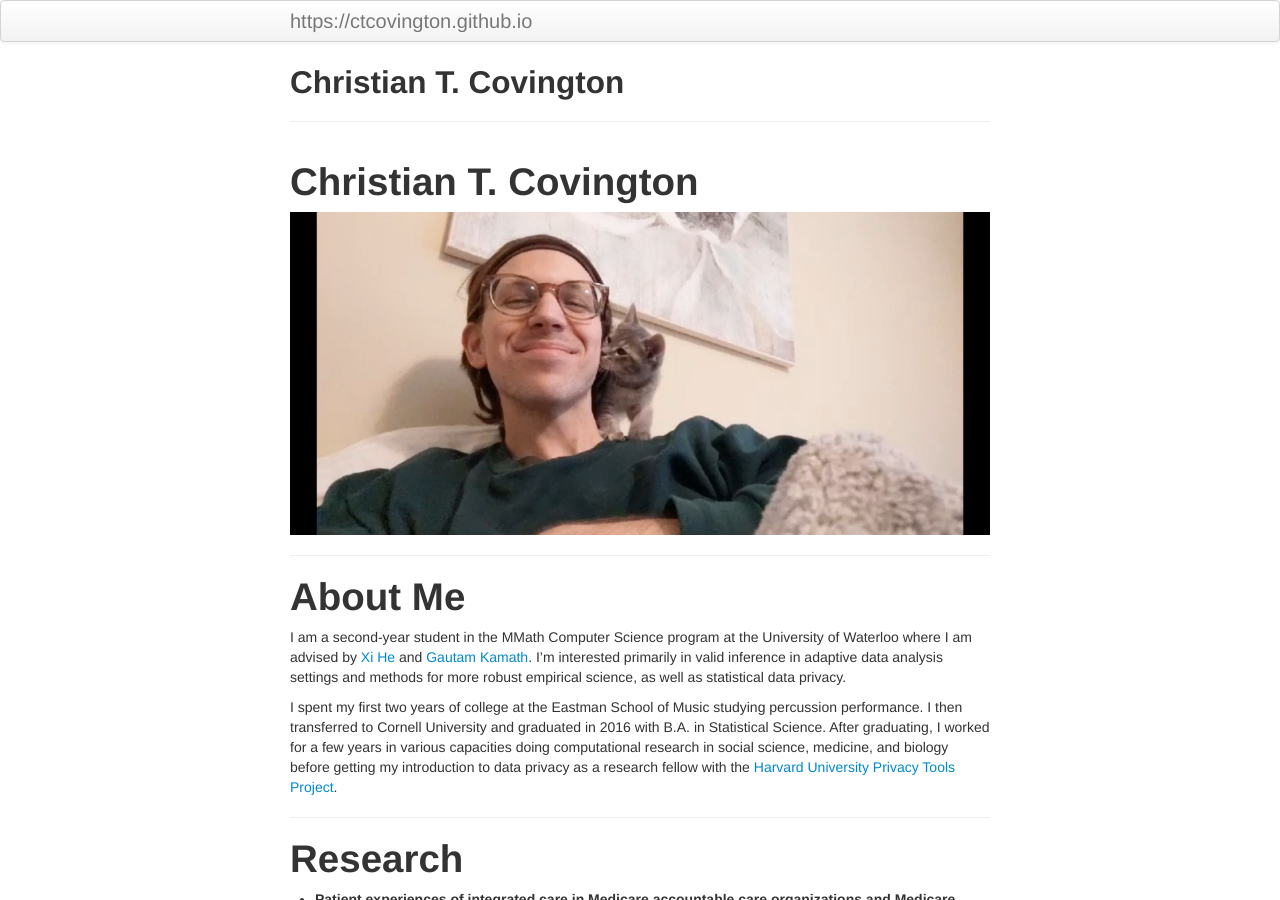
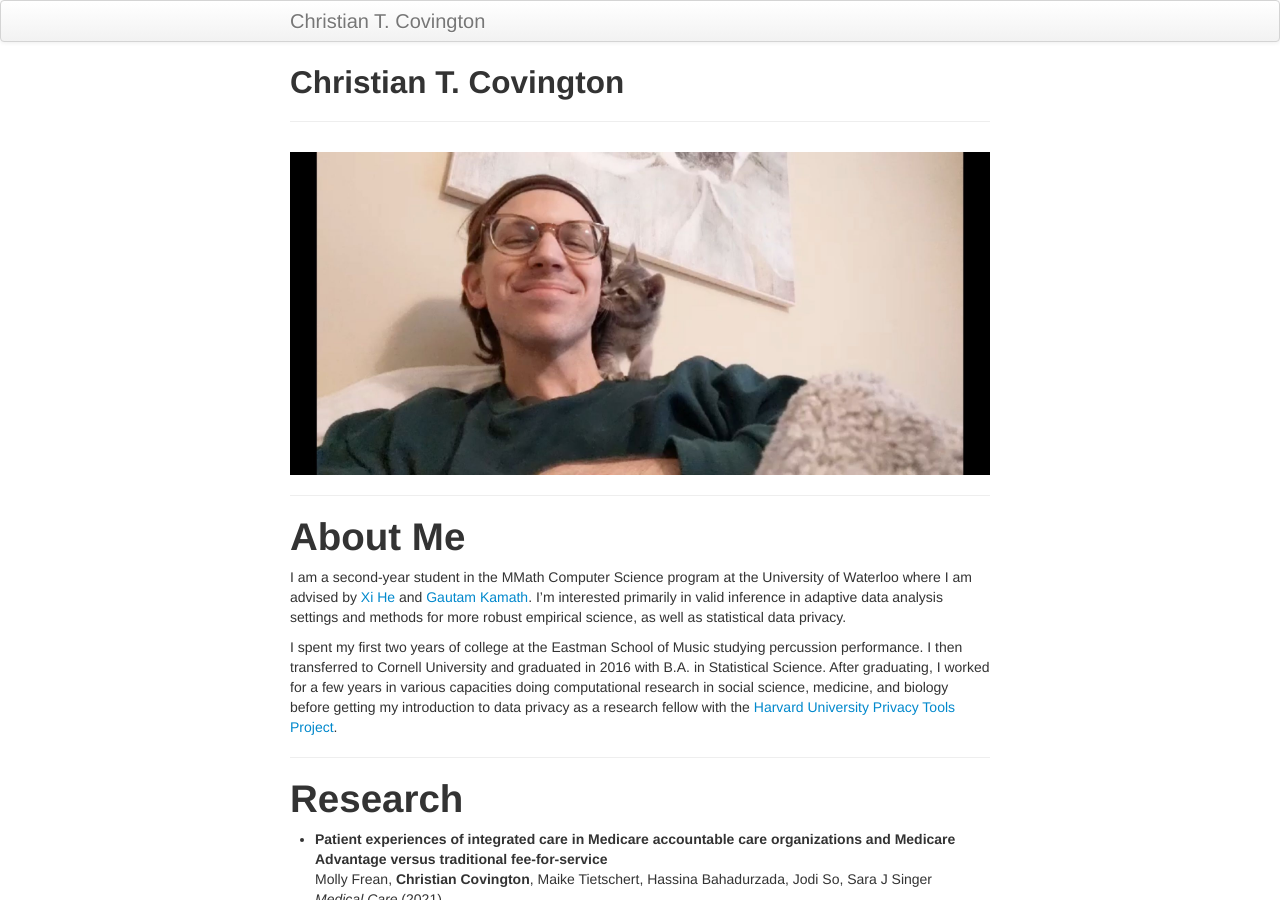
Before and after one commit to ctcovington/ctcovington.github.io, a Jekyll site: the page built from index.md, in a window 1280 px wide and 900 px high. Built offline with Jekyll 4.4.1, drawn with Linux system fonts in a browser that asks for light colours; our own code applies the rules of GitHub Pages for plain Markdown files; some of the changed lines change nothing that is shown.

Commit message:
trying header fix again :)

```diff
--- a/_config.yml
+++ b/_config.yml
@@ -8,7 +8,7 @@ highlighter: rouge
 # Themes are encouraged to use these universal variables
 # so be sure to set them if your theme uses them.
 #
-title : https://ctcovington.github.io
+title : Christian T. Covington
 author :
   name : Christian Covington
   email : christian.t.covington@gmail.com
--- a/index.md
+++ b/index.md
@@ -1,4 +1,9 @@
-# Christian T. Covington
+---
+layout: page
+title: Christian T. Covington
+tagline:
+description:
+---
 
 <img src="christian_pic.jpg" alt="profile_picture" width="1000"/>
 
```
